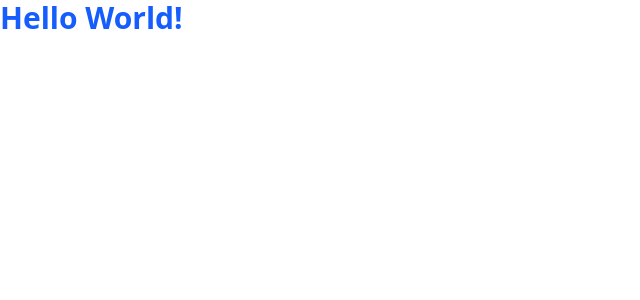
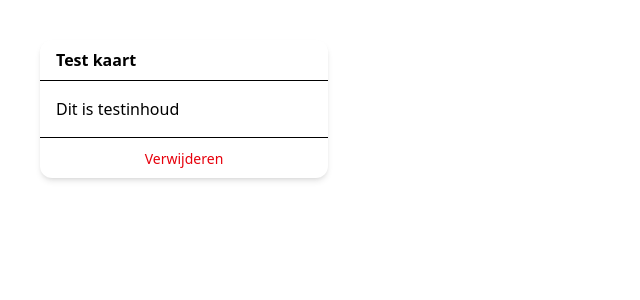
Before and after one commit to decoolesabri/innovatieproject-sabri, a React (Vite) app: page / in a window 1280 px wide. Shown: the top 300 px of the page, without its empty margins (0-640 px from the left). Built offline with nearby package versions, Linux system fonts and the light colour scheme.

Commit message:
Add BaseCard component and integrate into App
Introduced a reusable BaseCard component with title, content, and delete button. Updated App.jsx to use BaseCard and display test content.

```diff
--- a/src/App.jsx
+++ b/src/App.jsx
@@ -1,10 +1,16 @@
+import BaseCard from "./components/Card/BaseCard";
 
 function App() {
   return (
-    <div>
-      <h1 className="text-3xl font-bold text-blue-600">Hello World!</h1>
+    <div className="p-10">
+      <BaseCard
+        title="Test kaart"
+        onDelete={() => alert("Kaart verwijderd")}
+      >
+        <p>Dit is testinhoud</p>
+      </BaseCard>
     </div>
-  )
+  );
 }
 
-export default App
+export default App;
--- a/src/components/Card/BaseCard.jsx
+++ b/src/components/Card/BaseCard.jsx
@@ -1,5 +1,27 @@
-// titel bovenaan
-// content in het midden (children)
-// verwijderknop onderaan
+export default function BaseCard({ title, onDelete, children }) {
+    return (
+        <div className="w-72 bg-white rounded-xl shadow-md flex flex-col">
 
-// BaseCard is een presentational component die hergebruikt wordt door alle kaarttypes.
+            {/* Header van het kaartje */}
+            <div className="px-4 py-2 border-b font-semibold">
+                {title}
+            </div>
+
+            {/* Content van het kaartje */}
+            <div className="flex-1 p-4">
+                {children}
+            </div>
+
+            {/* Footer van het kaartje */}
+            <div className="px-4 py-2 border-t">
+                <button
+                onClick={onDelete}
+                className="w-full text-sm text-red-600 hover:text-red-800"
+                >
+                    Verwijderen
+                </button>
+            </div>
+
+        </div>
+    )
+}
```
